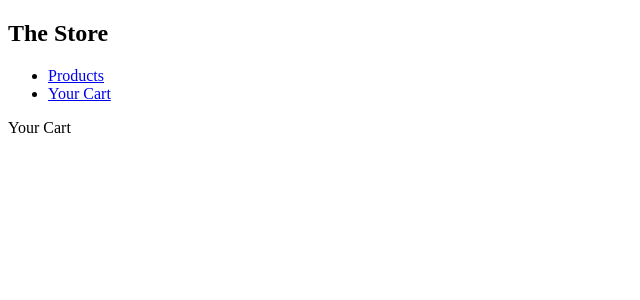
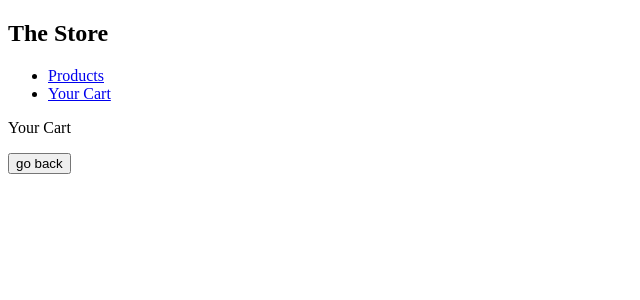
Before and after one commit to w314/storeAppFront, an Angular app: page /cart in a window 1280 px wide. Shown: the top 300 px of the page, without its empty margins (0-640 px from the left). Built offline with nearby package versions, Linux system fonts and the light colour scheme.

Commit message:
feat: Add go back button on cart page

```diff
--- a/src/app/cart/cart.component.html
+++ b/src/app/cart/cart.component.html
@@ -5,3 +5,5 @@
         {{ item.quantity }}
     </li>
 </ul>
+
+<button type="button" (click)="goBack()">go back</button>
--- a/src/app/cart/cart.component.ts
+++ b/src/app/cart/cart.component.ts
@@ -1,4 +1,5 @@
 import { Component, OnInit } from '@angular/core';
+import { Location } from '@angular/common';
 import { CartService } from '../services/cart/cart.service';
 import { OrderItem } from '../models/OrderItem';
 
@@ -9,11 +10,12 @@
 })
 export class CartComponent implements OnInit {
   title: string = 'Your Cart';
-  cart: OrderItem[];
+  cart: OrderItem[] = [];
 
-  constructor(private cartService: CartService) {
-    this.cart = []
-   }
+  constructor(
+      private cartService: CartService,
+      private location: Location
+  ){}
 
   ngOnInit(): void {
     this.cart = this.cartService.getCart();
@@ -23,4 +25,8 @@
   //   this.cart = this.cartService.getCart();
   // }
 
+  goBack(): void {
+    this.location.back();
+  }
+
 }
```
Also changed, not shown: 1 other file (tests, documents, lock files or other folders).
